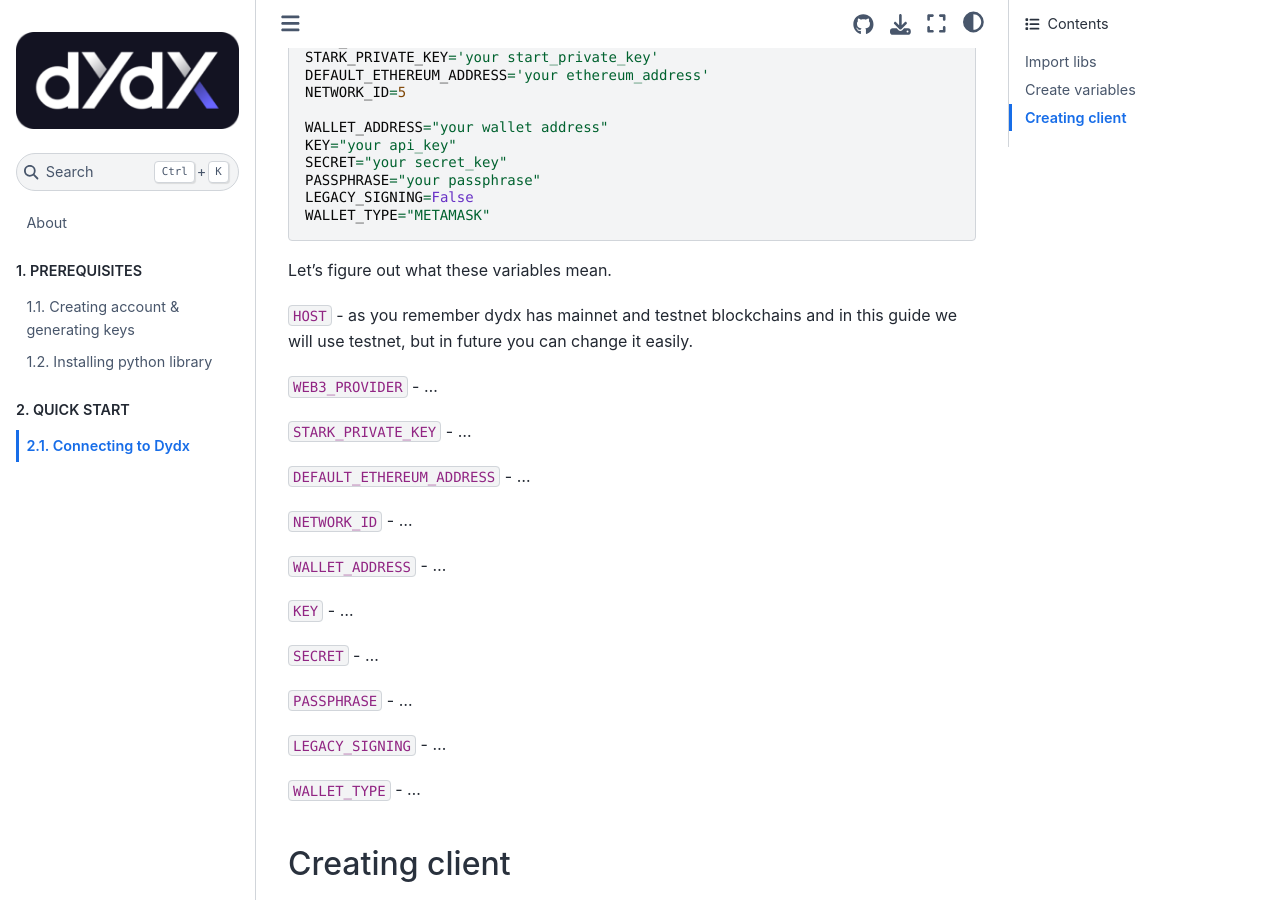
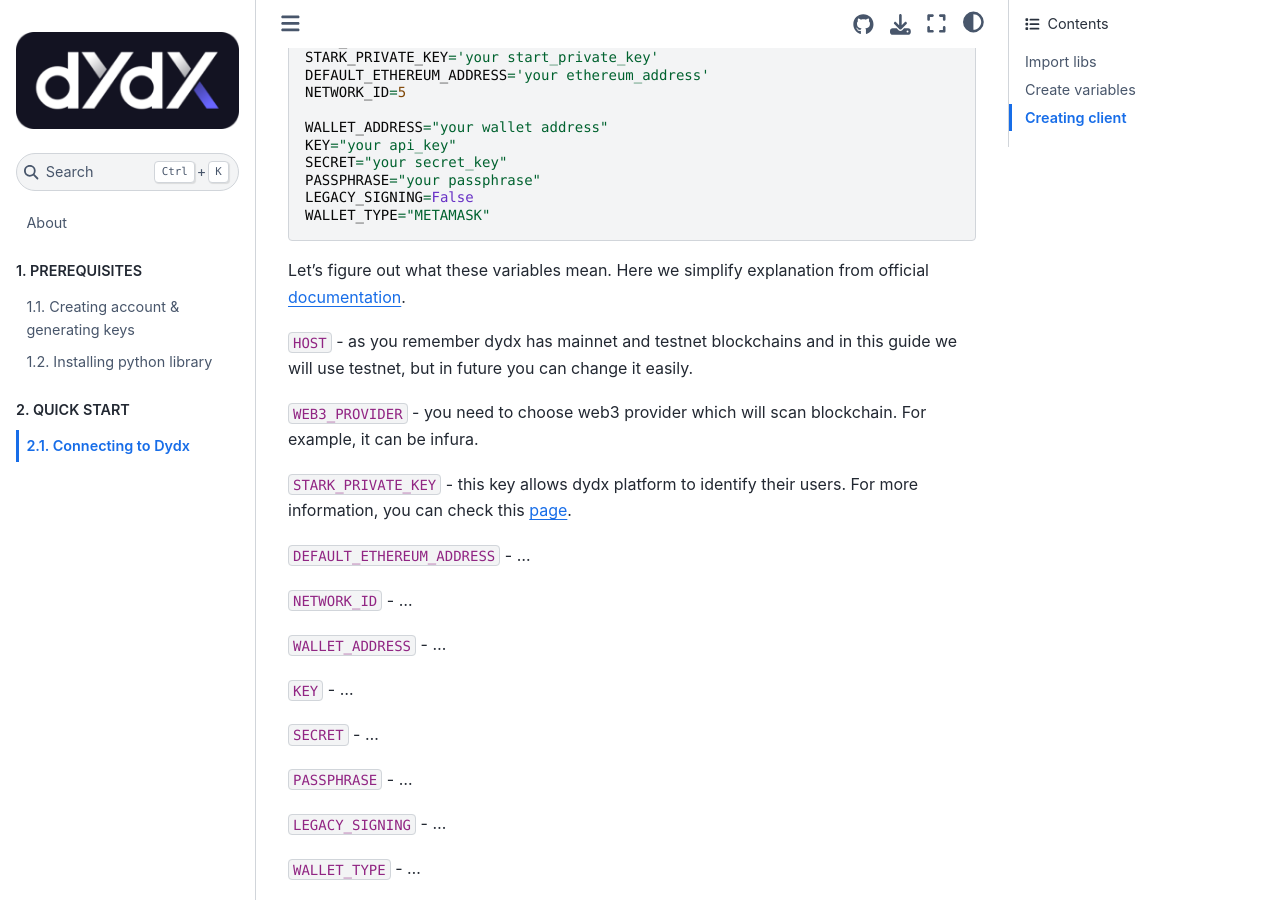
Before and after one commit to bml-crypto/bml-crypto.github.io, a Jupyter Book: the page built from docs/quickstart/connector.md, in a window 1280 px wide and 900 px high, scrolled down 597 px. Built offline with Jupyter Book 1.0.4 settings and Sphinx 7.4.7 and the Sphinx Book theme 1.1.4, drawn with Linux system fonts in a browser that asks for light colours.

Commit message:
Add some variables explanations

````diff
--- a/docs/quickstart/connector.md
+++ b/docs/quickstart/connector.md
@@ -44,14 +44,17 @@
 WALLET_TYPE="METAMASK"
 ```
 
-Let's figure out what these variables mean.
+Let's figure out what these variables mean. Here we simplify explanation from
+official [documentation](https://dydxprotocol.github.io/v3-teacher/?python#client-initialization).
 
 `HOST` - as you remember dydx has mainnet and testnet blockchains and in this
 guide we will use testnet, but in future you can change it easily.
 
-`WEB3_PROVIDER` - ...
+`WEB3_PROVIDER` - you need to choose web3 provider which will scan blockchain.
+For example, it can be infura.
 
-`STARK_PRIVATE_KEY` - ...
+`STARK_PRIVATE_KEY` - this key allows dydx platform to identify their users.
+For more information, you can check this [page](https://help.dydx.exchange/en/articles/4797307-what-is-a-stark-key).
 
 `DEFAULT_ETHEREUM_ADDRESS` - ...
 
````
